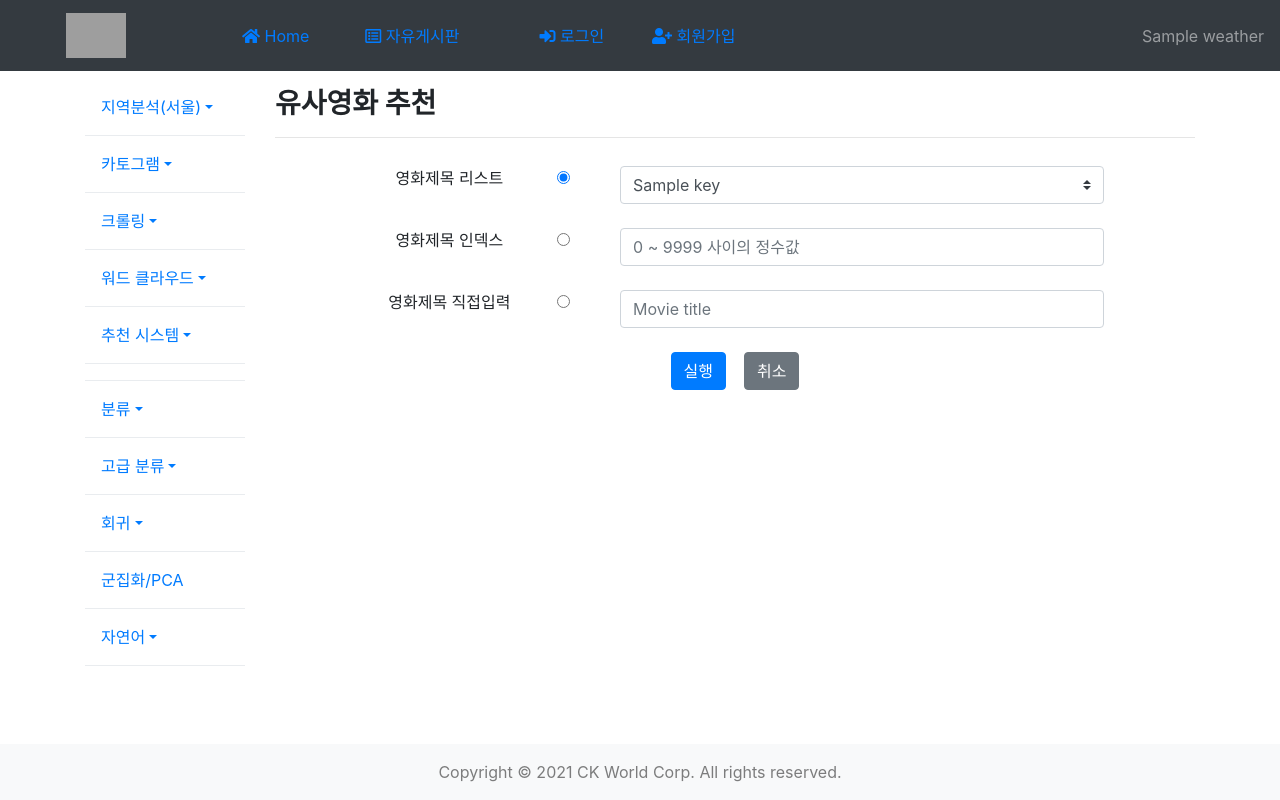
After one commit to ckiekim/Oracle_Cloud_Flask_web, a Flask app: template templates/rcmd/movie.html in a window 1280 px wide. The commit adds this page. Run offline with Flask 2, Linux system fonts and the light colour scheme; the template is opened without the code that fills it: most values are stand-ins (such as "Sample title", 1, 10 or a date in 2020); parts of the project's set-up code (start-up, migrations or seed data) failed here and were passed over; some libraries are stand-ins or nearby versions; grey boxes are pictures that could not be loaded.

Commit message:
영화 추천

```diff
--- a/app.py
+++ b/app.py
@@ -5,6 +5,7 @@ import json, logging
 from bp1_seoul.seoul import seoul_bp
 from bp2_cartogram.carto import carto_bp
 from bp3_crawling.crawl import crawl_bp
+from bp5_recommendation.rcmd import rcmd_bp
 from bpx_bbs.bbs import bbs_bp
 from bpz_user.user import user_bp
 
@@ -15,6 +16,7 @@ app.config['SESSION_COOKIE_PATH'] = '/'
 app.register_blueprint(seoul_bp, url_prefix='/seoul')
 app.register_blueprint(carto_bp, url_prefix='/cartogram')
 app.register_blueprint(crawl_bp, url_prefix='/crawling')
+app.register_blueprint(rcmd_bp, url_prefix='/recommendation')
 app.register_blueprint(bbs_bp, url_prefix='/bbs')
 app.register_blueprint(user_bp, url_prefix='/user')
 
--- /dev/null
+++ b/bp5_recommendation/rcmd.py
@@ -0,0 +1,27 @@
+from flask import Blueprint, render_template, request, session
+from flask import current_app, redirect, url_for, flash
+from datetime import date, timedelta
+import os, logging, time
+import pandas as pd
+import my_util.rcmd_util as mr
+from my_util.weather import get_weather
+
+rcmd_bp = Blueprint('rcmd_bp', __name__)
+menu = {'ho':0, 'bb':0, 'li':0, 'rg':0,
+        'se':0, 'cg':0, 'cr':0, 'wc':0, 'rs':1,
+        'cf':0, 'ac':0, 're':0, 'cu':0, 'nl':0}
+
+@rcmd_bp.route('/movie', methods=['GET', 'POST'])
+def movie():
+    if request.method == 'GET':
+        return render_template('rcmd/spinner.html', menu=menu, weather=get_weather())
+    else:
+        mr.get_cosine_sim()
+        df = pd.read_csv('static/data/movies_meta_summary.csv')
+        df = df.head(10034).dropna().drop_duplicates()
+        df.reset_index(inplace=True)
+        df.drop(['index'], axis=1, inplace=True)
+
+        movie_dict = dict(zip(df.title, df.index))
+        return render_template('rcmd/movie.html', menu=menu, weather=get_weather(),
+                                movie_dict=movie_dict)
--- a/templates/base.html
+++ b/templates/base.html
@@ -129,7 +129,7 @@
                         <a class="nav-link dropdown-toggle {% if menu.rs %}active{% endif %}"
                            data-toggle="dropdown" href="#">추천 시스템</a>
                         <div class="dropdown-menu">
-                            <a class="dropdown-item" href="#/recommendation/movie">영화</a>
+                            <a class="dropdown-item" href="/recommendation/movie">영화</a>
                             <a class="dropdown-item" href="#/recommendation/book">책</a>
                         </div>
                     </li>
--- /dev/null
+++ b/templates/rcmd/movie.html
@@ -0,0 +1,66 @@
+{% extends "base.html" %}
+{% block weather %} {{ weather|safe() }} {% endblock %}
+{% block subtitle %}
+    <strong>유사영화 추천</strong>
+{% endblock %}
+{% block content %}
+    <div class="row">
+        <div class="col-1"></div>
+        <div class="col-10">
+            <form action="/recommendation/movie_res" method="POST">
+                <table class="table table-borderless">
+                    <tr class="d-flex">
+                        <td class="col-3" style="text-align: center;"><label for="list">영화제목 리스트</label></td>
+                        <td class="col-1">
+                            <div class="form-check-inline">
+                                <label class="form-check-label">
+                                    <input type="radio" class="form-check-input" id="kind" name="kind" value="list" checked>
+                                </label>
+                            </div>
+                        </td>
+                        <td class="col-8">
+                            <select class="custom-select custom-select-md" id="list" name="list">
+                                {% for key, value in movie_dict.items() %}
+                                    <option value="{{value}}">{{key}}</option>
+                                {% endfor %}
+                            </select>
+                        </td>
+                    </tr>
+                    <tr class="d-flex">
+                        <td class="col-3" style="text-align: center;"><label for="index">영화제목 인덱스</label></td>
+                        <td class="col-1">
+                            <div class="form-check-inline">
+                                <label class="form-check-label">
+                                    <input type="radio" class="form-check-input" id="kind" name="kind" value="index">
+                                </label>
+                            </div>
+                        </td>
+                        <td class="col-8" style="text-align: center;">
+                            <input class="form-control" type="text" id="index" name="index" placeholder="0 ~ 9999 사이의 정수값">
+                        </td>
+                    </tr>
+                    <tr class="d-flex">
+                        <td class="col-3" style="text-align: center;"><label for="title">영화제목 직접입력</label></td>
+                        <td class="col-1">
+                            <div class="form-check-inline">
+                                <label class="form-check-label">
+                                    <input type="radio" class="form-check-input" id="kind" name="kind" value="direct">
+                                </label>
+                            </div>
+                        </td>
+                        <td class="col-8" style="text-align: center;">
+                            <input class="form-control" type="text" id="title" name="title" placeholder="Movie title">
+                        </td>
+                    </tr>
+                    <tr>
+                        <td colspan="3" style="text-align: center;">
+                            <button type="submit" class="btn btn-primary">실행</button>&nbsp;&nbsp;&nbsp;
+                            <button type="reset" class="btn btn-secondary">취소</button>
+                        </td>
+                    </tr>
+                </table>
+            </form>
+        </div>
+        <div class="col-1"></div>
+    </div>
+{% endblock %}
```
Also changed, not shown: bp5_recommendation/movie_rcmd.py (deleted, +0 -24 lines), my_util/rcmd_util.py (added, +36 -0 lines), templates/rcmd/spinner.html (added, +27 -0 lines).
